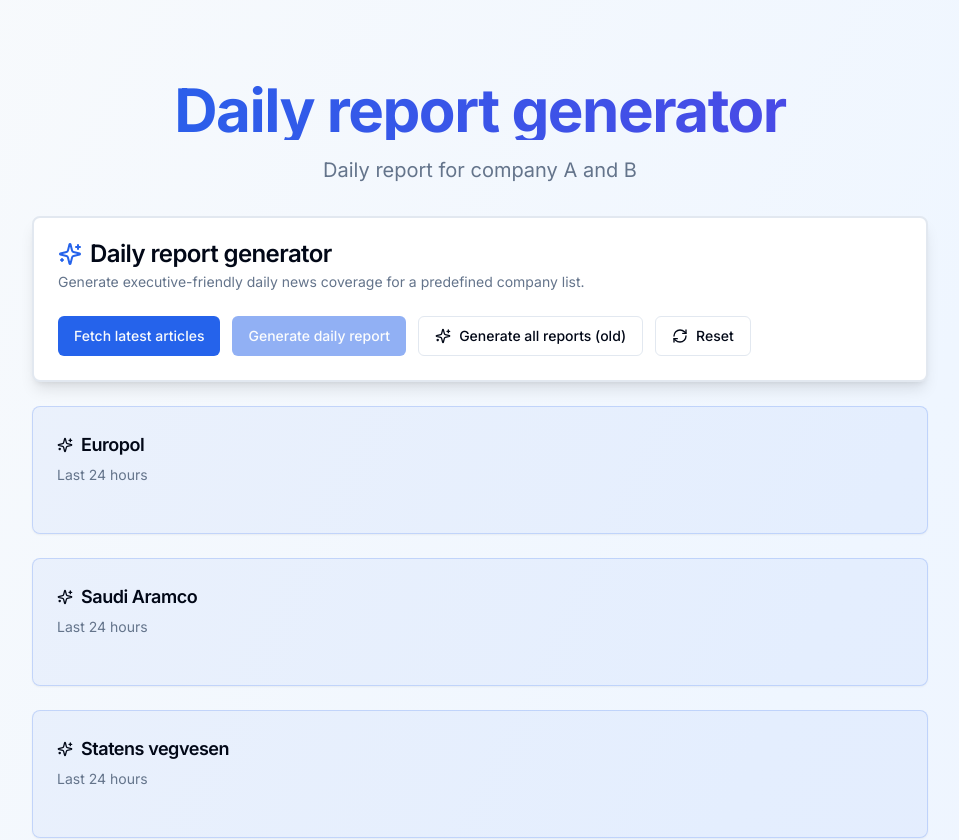
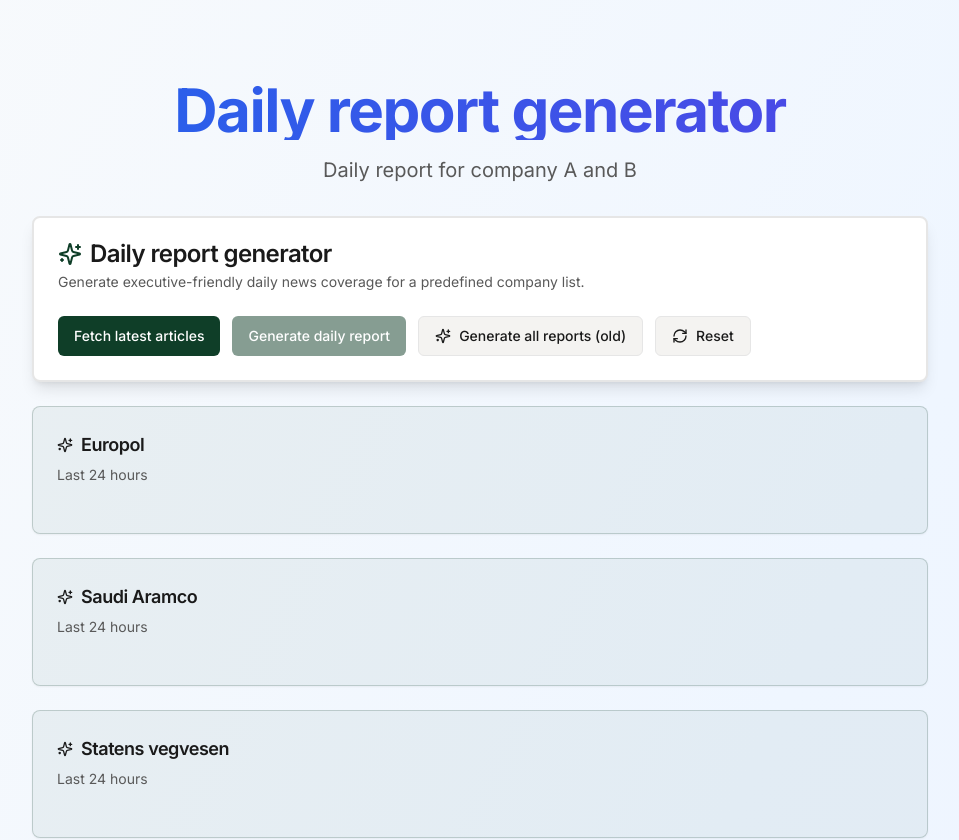
Before and after one commit to keitaorlovska/Report-Generator-PDF, a Next.js app: page / in a window 1280 px wide. Shown: the top 840 px of the page, without its empty margins (160-1119 px from the left). Built offline with nearby package versions, Linux system fonts and the light colour scheme.

Commit message:
Update theme colors to Linq palette

```diff
--- a/app/globals.css
+++ b/app/globals.css
@@ -4,49 +4,69 @@
 
 @layer base {
   :root {
-    --background: 0 0% 100%;
-    --foreground: 222.2 84% 4.9%;
-    --card: 0 0% 100%;
-    --card-foreground: 222.2 84% 4.9%;
+    /* Linq-like light theme */
+    --background: 40 10% 95%;        /* soft off-white (#F3F3F1-ish) */
+    --foreground: 0 0% 10%;          /* near-black text */
+
+    --card: 0 0% 100%;               /* white */
+    --card-foreground: 0 0% 10%;
+
     --popover: 0 0% 100%;
-    --popover-foreground: 222.2 84% 4.9%;
-    --primary: 221.2 83.2% 53.3%;
-    --primary-foreground: 210 40% 98%;
-    --secondary: 210 40% 96.1%;
-    --secondary-foreground: 222.2 47.4% 11.2%;
-    --muted: 210 40% 96.1%;
-    --muted-foreground: 215.4 16.3% 46.9%;
-    --accent: 210 40% 96.1%;
-    --accent-foreground: 222.2 47.4% 11.2%;
+    --popover-foreground: 0 0% 10%;
+
+    --primary: 152 62% 15%;          /* forest green */
+    --primary-foreground: 0 0% 100%; /* white text on green */
+
+    --secondary: 40 8% 92%;          /* warm gray */
+    --secondary-foreground: 0 0% 12%;
+
+    --muted: 40 8% 92%;
+    --muted-foreground: 0 0% 35%;    /* muted text */
+
+    --accent: 152 30% 90%;           /* pale green hover */
+    --accent-foreground: 152 62% 15%;
+
     --destructive: 0 84.2% 60.2%;
-    --destructive-foreground: 210 40% 98%;
-    --border: 214.3 31.8% 91.4%;
-    --input: 214.3 31.8% 91.4%;
-    --ring: 221.2 83.2% 53.3%;
+    --destructive-foreground: 0 0% 98%;
+
+    --border: 0 0% 90%;              /* light border */
+    --input: 0 0% 90%;
+    --ring: 152 62% 15%;
+
     --radius: 0.5rem;
   }
 
+
   .dark {
-    --background: 222.2 84% 4.9%;
-    --foreground: 210 40% 98%;
-    --card: 222.2 84% 4.9%;
-    --card-foreground: 210 40% 98%;
-    --popover: 222.2 84% 4.9%;
-    --popover-foreground: 210 40% 98%;
-    --primary: 217.2 91.2% 59.8%;
-    --primary-foreground: 222.2 47.4% 11.2%;
-    --secondary: 217.2 32.6% 17.5%;
-    --secondary-foreground: 210 40% 98%;
-    --muted: 217.2 32.6% 17.5%;
-    --muted-foreground: 215 20.2% 65.1%;
-    --accent: 217.2 32.6% 17.5%;
-    --accent-foreground: 210 40% 98%;
+    --background: 150 20% 8%;        /* very dark green/charcoal */
+    --foreground: 0 0% 98%;
+
+    --card: 150 20% 11%;
+    --card-foreground: 0 0% 98%;
+
+    --popover: 150 20% 11%;
+    --popover-foreground: 0 0% 98%;
+
+    --primary: 152 45% 55%;          /* softened green for dark */
+    --primary-foreground: 150 20% 10%;
+
+    --secondary: 150 18% 16%;
+    --secondary-foreground: 0 0% 98%;
+
+    --muted: 150 18% 16%;
+    --muted-foreground: 0 0% 70%;
+
+    --accent: 150 18% 18%;
+    --accent-foreground: 0 0% 98%;
+
     --destructive: 0 62.8% 30.6%;
-    --destructive-foreground: 210 40% 98%;
-    --border: 217.2 32.6% 17.5%;
-    --input: 217.2 32.6% 17.5%;
-    --ring: 224.3 76.3% 48%;
+    --destructive-foreground: 0 0% 98%;
+
+    --border: 150 15% 20%;
+    --input: 150 15% 20%;
+    --ring: 152 45% 55%;
   }
+
 }
 
 @layer base {
```
